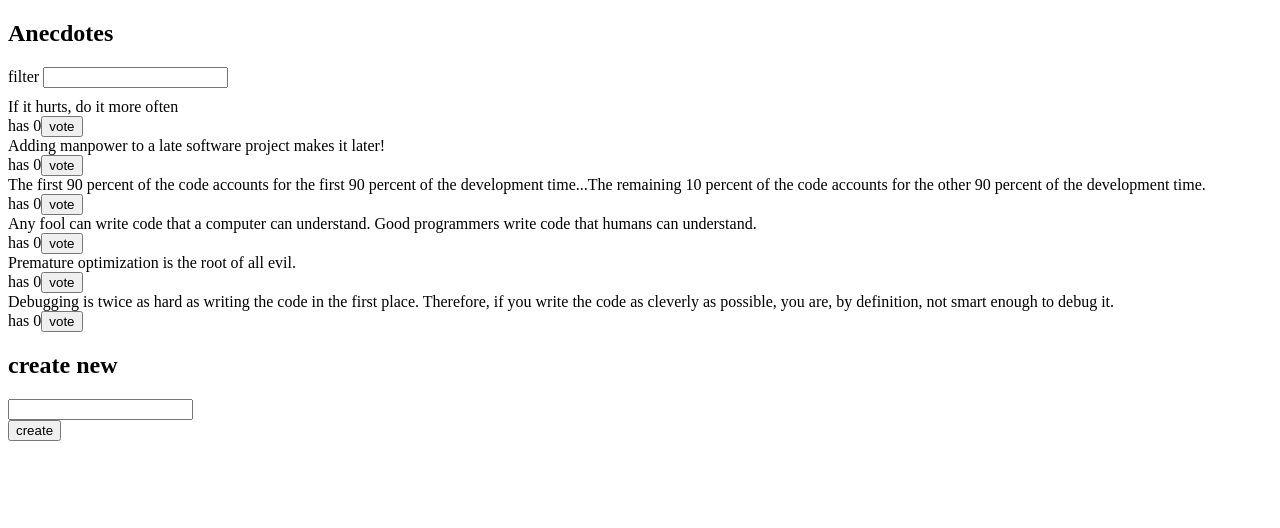
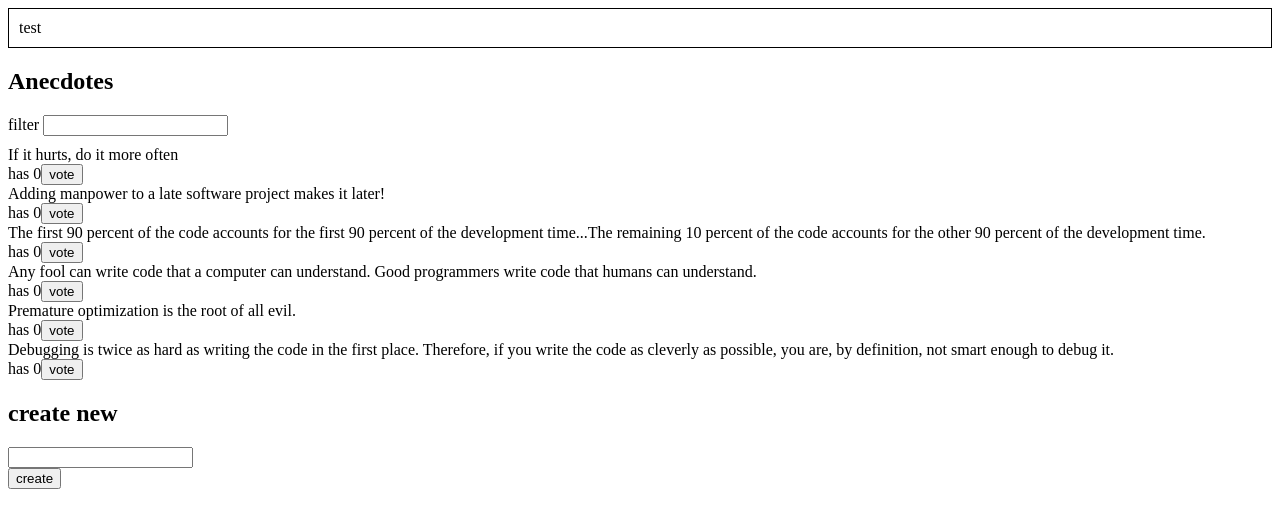
Before and after one commit to vikram42003/FSO-Part6, a React (Vite) app in the folder redux-anecdotes/: page / in a window 1280 px wide. Shown: the top 528 px of the page. Built offline with nearby package versions, Linux system fonts and the light colour scheme.

Commit message:
6.12 - feat: add state to store for notification component

```diff
--- a/redux-anecdotes/src/App.jsx
+++ b/redux-anecdotes/src/App.jsx
@@ -1,10 +1,12 @@
 import AnecdoteForm from "./components/AnecdoteForm";
 import AnecdoteList from "./components/AnecdoteList";
 import Filter from "./components/Filter";
+import Notification from "./components/Notification";
 
 const App = () => {
   return (
     <div>
+      <Notification />
       <h2>Anecdotes</h2>
       <Filter />
       <AnecdoteList />
--- a/redux-anecdotes/src/components/Notification.jsx
+++ b/redux-anecdotes/src/components/Notification.jsx
@@ -1,10 +1,14 @@
+import { useSelector } from "react-redux";
+
 const Notification = () => {
+  const notificationText = useSelector(state => state.notification);
+
   const style = {
     border: "solid",
     padding: 10,
     borderWidth: 1,
   };
-  return <div style={style}>render here notification...</div>;
+  return <div style={style}>{notificationText}</div>;
 };
 
 export default Notification;
--- /dev/null
+++ b/redux-anecdotes/src/reducers/notificationReducer.js
@@ -0,0 +1,17 @@
+import { createSlice } from "@reduxjs/toolkit";
+
+const notificationSlice = createSlice({
+  name: "notification",
+  initialState: "test",
+  reducers: {
+    setNotification(state, action) {
+      return action.payload;
+    },
+    clearNotification() {
+      return "";
+    },
+  },
+});
+
+export const { setNotification, clearNotification } = notificationSlice.actions;
+export default notificationSlice.reducer;
--- a/redux-anecdotes/src/store.js
+++ b/redux-anecdotes/src/store.js
@@ -1,12 +1,14 @@
+import { configureStore } from "@reduxjs/toolkit";
+
 import anecdoteReducer from "./reducers/anecdoteReducer";
 import filterReducer from "./reducers/filterReducer";
-
-import { configureStore } from "@reduxjs/toolkit";
+import notificationReducer from "./reducers/notificationReducer";
 
 const store = configureStore({
   reducer: {
     anecdotes: anecdoteReducer,
     filter: filterReducer,
+    notification: notificationReducer,
   },
 });
 
```
